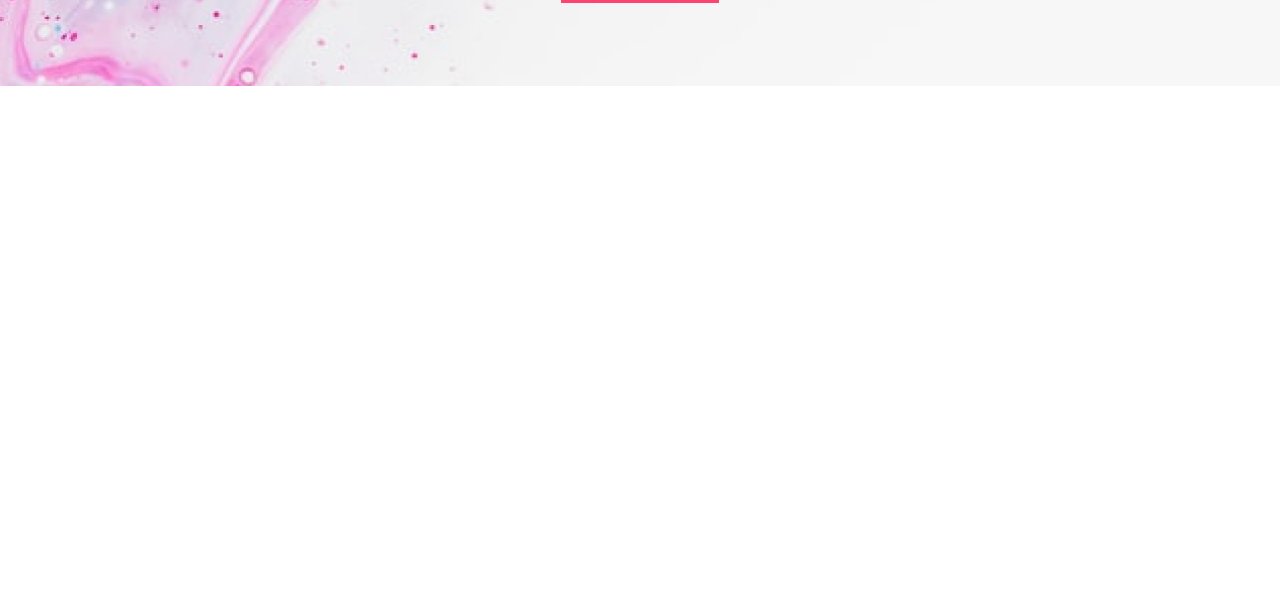
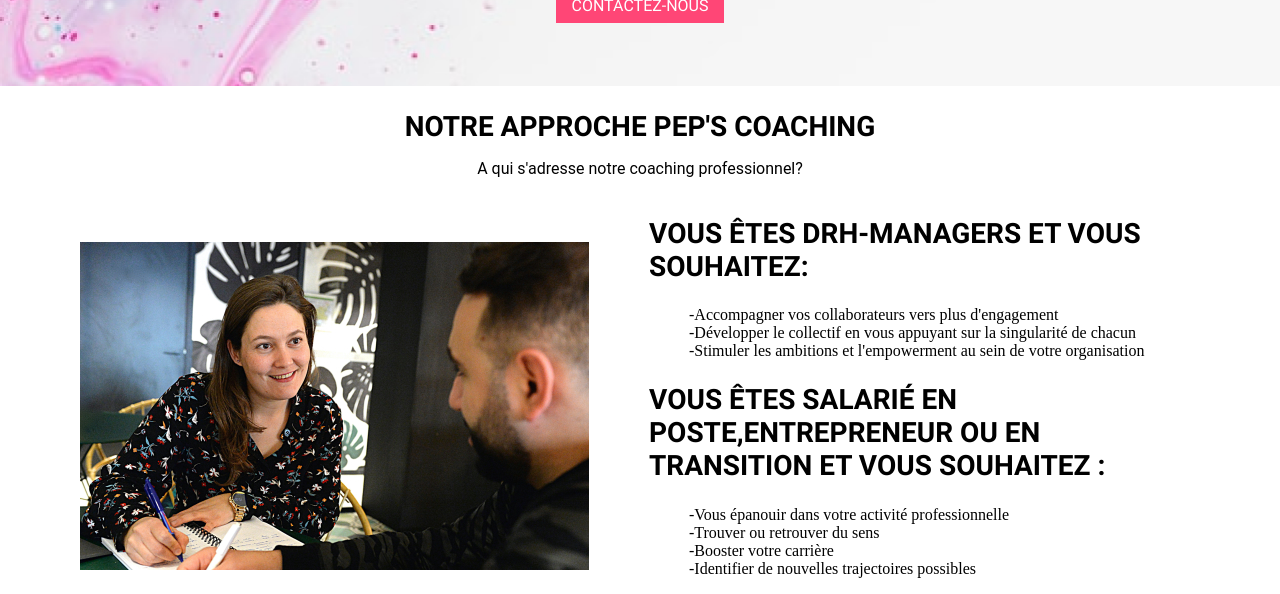
Before and after one commit to WeskerResidente/Peps, a plain HTML site: page index.html in a window 1280 px wide. Shown: the part 297-891 px from the top of the page. Before the commit the page ends 800 px from the top, so only its background shows below. Drawn offline with Linux system fonts and the light colour scheme.

Commit message:
parti accroche

```diff
--- a/assets/css/style.css
+++ b/assets/css/style.css
@@ -6,6 +6,17 @@
     font-family: "Roboto Bold";
     src: url(../fonts/Roboto-Bold.ttf);
     font-variant: small-caps
+}
+h2 {
+    font-family: "roboto bold";
+    font-size: 28px;
+}
+h3 {
+    font-family: "roboto bold";
+    font-size: 24px;
+}
+p {
+    font-family: "roboto";
 }
 * {
     box-sizing: border-box;
@@ -23,7 +34,7 @@
 }
 header {
     display: flex;
-    justify-content: space-between;
+    justify-content:space-between;
     width: 100%;
     max-width: 1200px;
     margin-left: 2.5rem;
@@ -43,7 +54,7 @@
 
 header nav ul li {
     border-right: 2px solid black;
-    padding-right: 2rem;
+    padding-right: 1rem;
 }
 header nav ul :last-child{
     border-right: none;
@@ -53,9 +64,11 @@
     width: 4%;
 }
 .btn-cta {
-    background-color: #fc4371;
+    font-family: "roboto regular";
+    background-color: #FF4676;
     color: white;
-    padding: 0.5rem;
+    padding: 0.5rem 1rem;
+
 
 }
 .banner {
@@ -72,6 +85,35 @@
 }
 h1 {
     font-family: "roboto bold";
+    font-size: 4rem;
     text-shadow: 1px 1px 10px rgba(0, 0, 0, 0.295);
+    margin: 4px 0;
 
 }
+.Container {
+
+}
+
+.intro {
+    display: flex;
+    flex-direction: column;
+    align-items:center;
+
+}
+.intro h2 {
+    margin-bottom: 0;
+}
+.accroche {
+    display: flex;
+    margin: 0rem 5rem;
+    justify-content: flex-end;
+
+}
+.transition {
+    margin-left: 60px;
+}
+.accroche img {
+
+    height: 100%;
+    margin-top: 3rem;
+}
--- a/index.html
+++ b/index.html
@@ -24,6 +24,34 @@
             <h1>Réenchantons notre <br> vison du travail</h1>
             <a href="" class="btn-cta">Contactez-nous</a>
         </div>
+        <div class="intros">
+            <div class="intro">
+                <h2>NOTRE APPROCHE PEP'S COACHING</h2>
+                <p>A qui s'adresse notre coaching professionnel?</p>
+            </div>
+        </div>
+        <div class="accroche">
+            <img src="assets/img/visuel ntre approchue.jpg" alt="#photo RH">
+            <div class="transition">
+                <h2>VOUS ÊTES DRH-MANAGERS ET VOUS SOUHAITEZ:</h2>
+                <ul>
+                    <li>-Accompagner vos collaborateurs vers plus d'engagement</li>
+                    <li>-Développer le collectif en vous appuyant sur la singularité de chacun</li>
+                    <li>-Stimuler les ambitions et l'empowerment au sein de votre organisation</li>
+                </ul>
+                <h2>VOUS ÊTES SALARIÉ EN POSTE,ENTREPRENEUR OU EN TRANSITION ET VOUS SOUHAITEZ :</h2>
+                <ul>
+                    <li>-Vous épanouir dans votre activité professionnelle</li>
+                    <li>-Trouver ou retrouver du sens</li>
+                    <li>-Booster votre carrière</li>
+                    <li>-Identifier de nouvelles trajectoires possibles</li>
+                </ul>
+
+
+
+
+            </div>
+        </div>
     </main>
     <footer>
 
```
